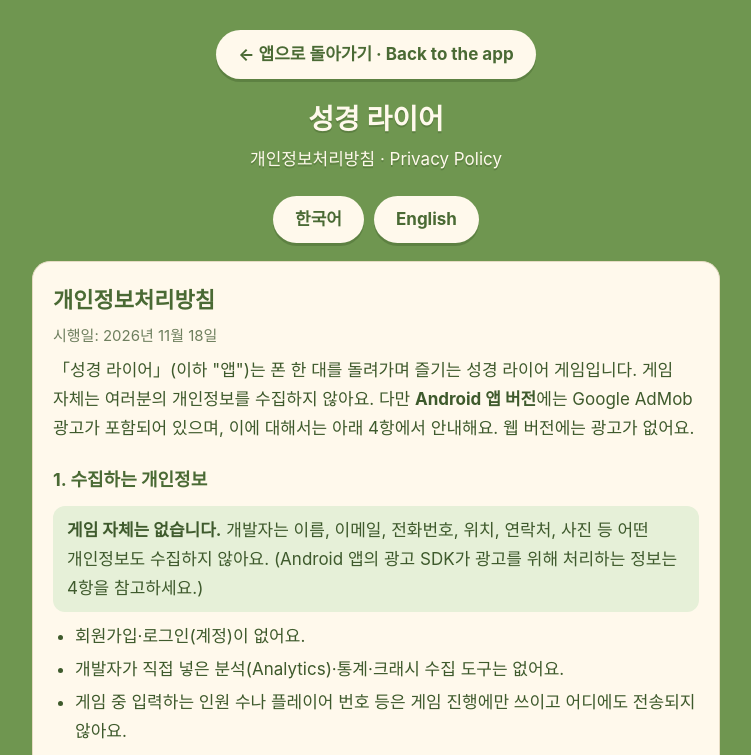
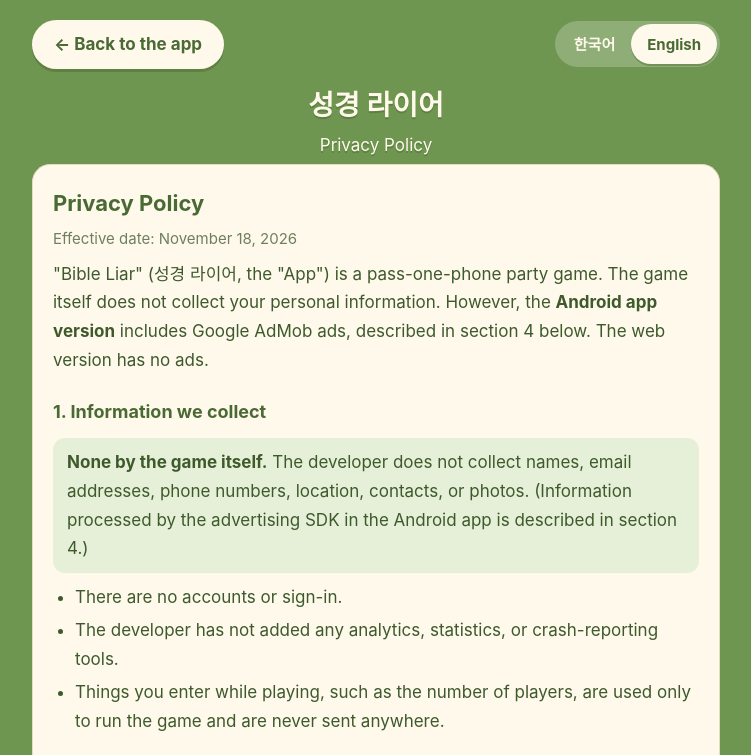
Before and after one commit to jiho755/liar_game, a plain HTML site: page privacy.html in a window 1280 px wide. Shown: the top 755 px of the page, without its empty margins (264-1015 px from the left). Drawn offline with Linux system fonts and the light colour scheme.

Commit message:
privacy.html: single-language view (opens in app language via #ko/#en) with top-right KO/EN toggle
Co-Authored-By: Claude Sonnet 5.5 <noreply@anthropic.com>
Claude-Session: https://claude.ai/code/session_01EQm3D4pGp6q2oVcbMuw8fQ

```diff
--- a/privacy.html
+++ b/privacy.html
@@ -3,7 +3,7 @@
 <head>
 <meta charset="utf-8">
 <meta name="viewport" content="width=device-width,initial-scale=1">
-<title>개인정보처리방침 · Privacy Policy - 성경 라이어</title>
+<title>개인정보처리방침 - 성경 라이어</title>
 <meta name="description" content="성경 라이어(Bible Liar) 개인정보처리방침 / Privacy Policy">
 <style>
 :root{--green:#6F9650;--olive:#4A6A34;--cream:#FFF9EC;--cream2:#E6F0D8;--ink:#3E5A2C;--line:#E6DCC4}
@@ -14,9 +14,7 @@ body{margin:0;background:var(--green);color:var(--ink);font-family:-apple-system
 header{text-align:center;color:var(--cream);padding:12px 0 4px}
 header h1{margin:0;font-size:28px;line-height:1.3;text-shadow:0 2px 0 rgba(60,90,40,.35)}
 header p{margin:6px 0 0;color:var(--cream2)}
-nav{display:flex;gap:10px;justify-content:center;margin:18px 0}
-nav a{display:inline-block;min-height:44px;padding:9px 22px;border-radius:99px;background:var(--cream);color:var(--olive);font-weight:700;text-decoration:none;box-shadow:0 3px 0 rgba(60,90,40,.35)}
-nav a:focus-visible,.top:focus-visible{outline:3px solid #fff;outline-offset:2px}
+a:focus-visible,button:focus-visible{outline:3px solid #fff;outline-offset:2px}
 section{background:var(--cream);border:1.5px solid var(--line);border-radius:18px;padding:20px 20px 12px;margin:0 0 18px}
 section h2{margin:0 0 4px;font-size:22px;color:var(--olive)}
 section h3{margin:22px 0 4px;font-size:18px;color:var(--olive)}
@@ -28,24 +26,27 @@ ul{margin:6px 0 12px;padding-left:22px}
 li{margin:4px 0}
 .hl{background:var(--cream2);border-radius:12px;padding:10px 14px;margin:10px 0}
 .top{display:block;text-align:right;margin:4px 0 8px;font-size:15px;color:var(--olive)}
+.bar{display:flex;flex-wrap:wrap;gap:10px;align-items:center;justify-content:space-between;margin:0 0 6px}
+.lang{display:inline-flex;margin-left:auto;padding:3px;border-radius:99px;background:rgba(255,255,255,.22)}
+.lang button{min-height:40px;padding:6px 16px;border:0;border-radius:99px;background:transparent;color:var(--cream);font:inherit;font-size:15px;font-weight:700;cursor:pointer;-webkit-tap-highlight-color:transparent}
+.lang button[aria-pressed=true]{background:var(--cream);color:var(--olive);box-shadow:0 2px 0 rgba(60,90,40,.35)}
+body[data-lang=ko] .l-en,body[data-lang=en] .l-ko{display:none}
+body[data-lang=ko] #sec-en,body[data-lang=en] #sec-ko{display:none}
 .back{display:flex;justify-content:center;margin:10px 0}
-.back a{display:inline-block;min-height:44px;padding:10px 22px;border-radius:99px;background:var(--cream);color:var(--olive);font-weight:700;text-decoration:none;text-align:center;box-shadow:0 3px 0 rgba(60,90,40,.35)}
-.back a:focus-visible{outline:3px solid #fff;outline-offset:2px}
+.backbtn{display:inline-block;min-height:44px;padding:10px 22px;border-radius:99px;background:var(--cream);color:var(--olive);font-weight:700;text-decoration:none;text-align:center;box-shadow:0 3px 0 rgba(60,90,40,.35)}
 footer{text-align:center;color:var(--cream2);font-size:14px;margin-top:8px}
 </style>
 </head>
 <body>
 <div class="wrap" id="top">
-<div class="back"><a class="backapp" href="https://jiho755.github.io/liar_game/">← 앱으로 돌아가기 · Back to the app</a></div>
+<div class="bar">
+<a class="backbtn backapp" href="https://jiho755.github.io/liar_game/"><span class="l-ko">← 앱으로 돌아가기</span><span class="l-en">← Back to the app</span></a>
+<div class="lang" role="group" aria-label="언어 선택 / Language"><button type="button" data-l="ko" aria-pressed="true">한국어</button><button type="button" data-l="en" aria-pressed="false">English</button></div>
+</div>
 <header>
-<h1>성경 라이어<br><small style="font-size:17px;font-weight:400">개인정보처리방침 · Privacy Policy</small></h1>
+<h1>성경 라이어<br><small style="font-size:17px;font-weight:400"><span class="l-ko">개인정보처리방침</span><span class="l-en">Privacy Policy</span></small></h1>
 </header>
-<nav aria-label="언어 선택 / Language">
-<a href="#ko">한국어</a>
-<a href="#en">English</a>
-</nav>
-
-<section id="ko" lang="ko">
+<section id="sec-ko" lang="ko">
 <h2>개인정보처리방침</h2>
 <p class="date">시행일: 2026년 11월 18일</p>
 <p>「성경 라이어」(이하 "앱")는 폰 한 대를 돌려가며 즐기는 성경 라이어 게임입니다. 게임 자체는 여러분의 개인정보를 수집하지 않아요. 다만 <b>Android 앱 버전</b>에는 Google AdMob 광고가 포함되어 있으며, 이에 대해서는 아래 4항에서 안내해요. 웹 버전에는 광고가 없어요.</p>
@@ -90,7 +91,7 @@ footer{text-align:center;color:var(--cream2);font-size:14px;margin-top:8px}
 <a class="top" href="#top">맨 위로 ↑</a>
 </section>
 
-<section id="en" lang="en">
+<section id="sec-en" lang="en">
 <h2>Privacy Policy</h2>
 <p class="date">Effective date: November 18, 2026</p>
 <p>"Bible Liar" (성경 라이어, the "App") is a pass-one-phone party game. The game itself does not collect your personal information. However, the <b>Android app version</b> includes Google AdMob ads, described in section 4 below. The web version has no ads.</p>
@@ -134,19 +135,43 @@ footer{text-align:center;color:var(--cream2);font-size:14px;margin-top:8px}
 <a class="top" href="#top">Back to top ↑</a>
 </section>
 
-<div class="back"><a class="backapp" href="https://jiho755.github.io/liar_game/">← 앱으로 돌아가기 · Back to the app</a></div>
+<div class="back"><a class="backbtn backapp" href="https://jiho755.github.io/liar_game/"><span class="l-ko">← 앱으로 돌아가기</span><span class="l-en">← Back to the app</span></a></div>
 <footer>성경 라이어 · Bible Liar</footer>
 </div>
 <script>
-/* 안드로이드(일반 브라우저)에서는 설치된 앱을 열고, 앱이 없거나 PC/앱 내부 화면이면 웹 게임으로 이동 */
-(function(){try{
-  var ua=navigator.userAgent||'';
-  if(/Android/i.test(ua)&&!/;\s*wv\)/.test(ua)){
-    var web='https://jiho755.github.io/liar_game/';
-    var intent='intent://open#Intent;scheme=bibleliar;package=com.jiho755.bibleliar;S.browser_fallback_url='+encodeURIComponent(web)+';end';
-    document.querySelectorAll('a.backapp').forEach(function(a){a.href=intent;});
+(function(){
+  var TITLE={ko:'개인정보처리방침 - 성경 라이어',en:'Privacy Policy - Bible Liar'};
+  var btns=[].slice.call(document.querySelectorAll('.lang button'));
+  function initial(){
+    var h=location.hash;
+    if(h==='#en')return 'en'; if(h==='#ko')return 'ko';   /* 앱이 선택한 언어로 열기 */
+    try{var v=localStorage.getItem('privLang');if(v==='ko'||v==='en')return v;}catch(e){}
+    return /^ko/i.test(navigator.language||'')?'ko':'en';
   }
-}catch(e){}})();
+  function setLang(l,fromUser){
+    document.body.setAttribute('data-lang',l);
+    document.documentElement.lang=l;
+    document.title=TITLE[l];
+    btns.forEach(function(b){b.setAttribute('aria-pressed',b.getAttribute('data-l')===l?'true':'false');});
+    if(fromUser){
+      try{localStorage.setItem('privLang',l);}catch(e){}
+      try{history.replaceState(null,'','#'+l);}catch(e){}
+      window.scrollTo(0,0);
+    }
+  }
+  btns.forEach(function(b){b.addEventListener('click',function(){setLang(b.getAttribute('data-l'),true);});});
+  window.addEventListener('hashchange',function(){var h=location.hash;if(h==='#ko'||h==='#en')setLang(h.slice(1),false);});
+  setLang(initial(),false);
+  /* "앱으로 돌아가기": 안드로이드 일반 브라우저에서는 설치된 앱을 열고(앱이 없으면 웹 게임), 그 외에는 웹 게임으로 이동 */
+  try{
+    var ua=navigator.userAgent||'';
+    if(/Android/i.test(ua)&&!/;\s*wv\)/.test(ua)){
+      var web='https://jiho755.github.io/liar_game/';
+      var intent='intent://open#Intent;scheme=bibleliar;package=com.jiho755.bibleliar;S.browser_fallback_url='+encodeURIComponent(web)+';end';
+      document.querySelectorAll('a.backapp').forEach(function(a){a.href=intent;});
+    }
+  }catch(e){}
+})();
 </script>
 </body>
 </html>
```
